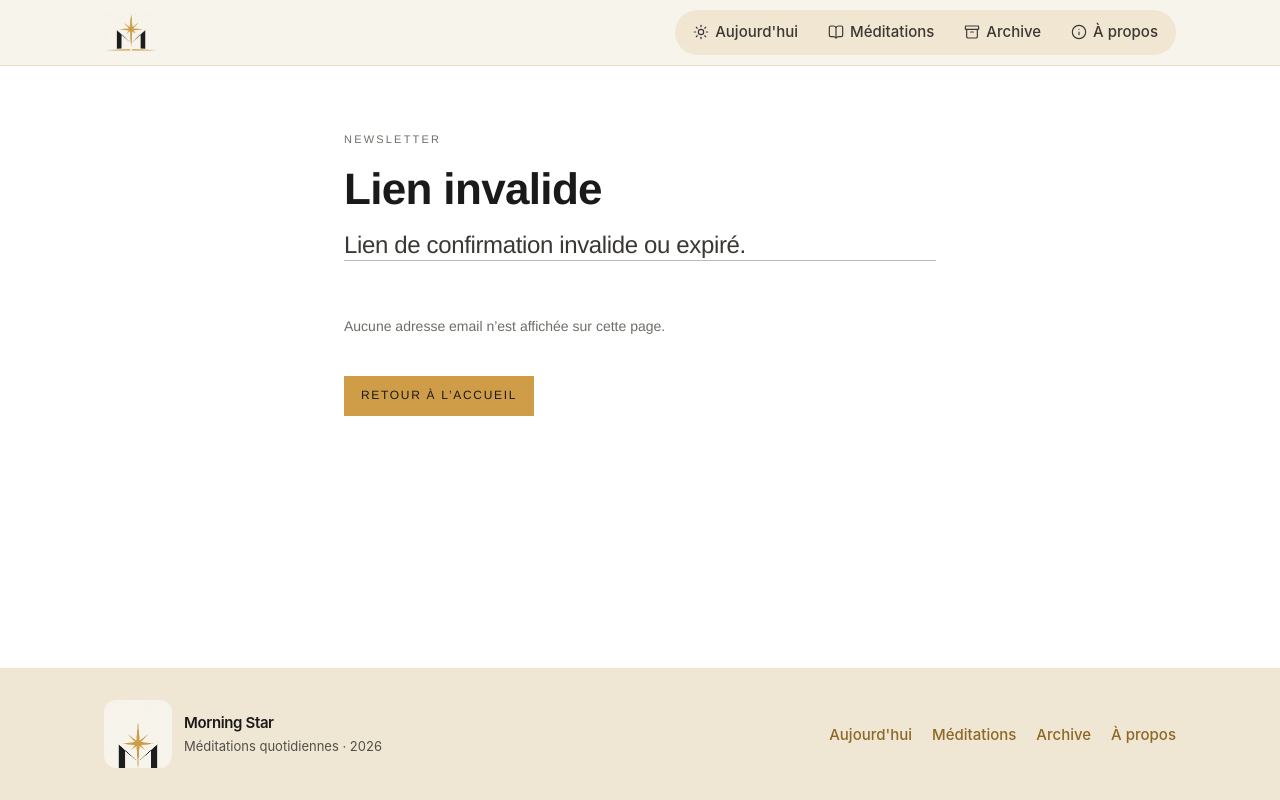
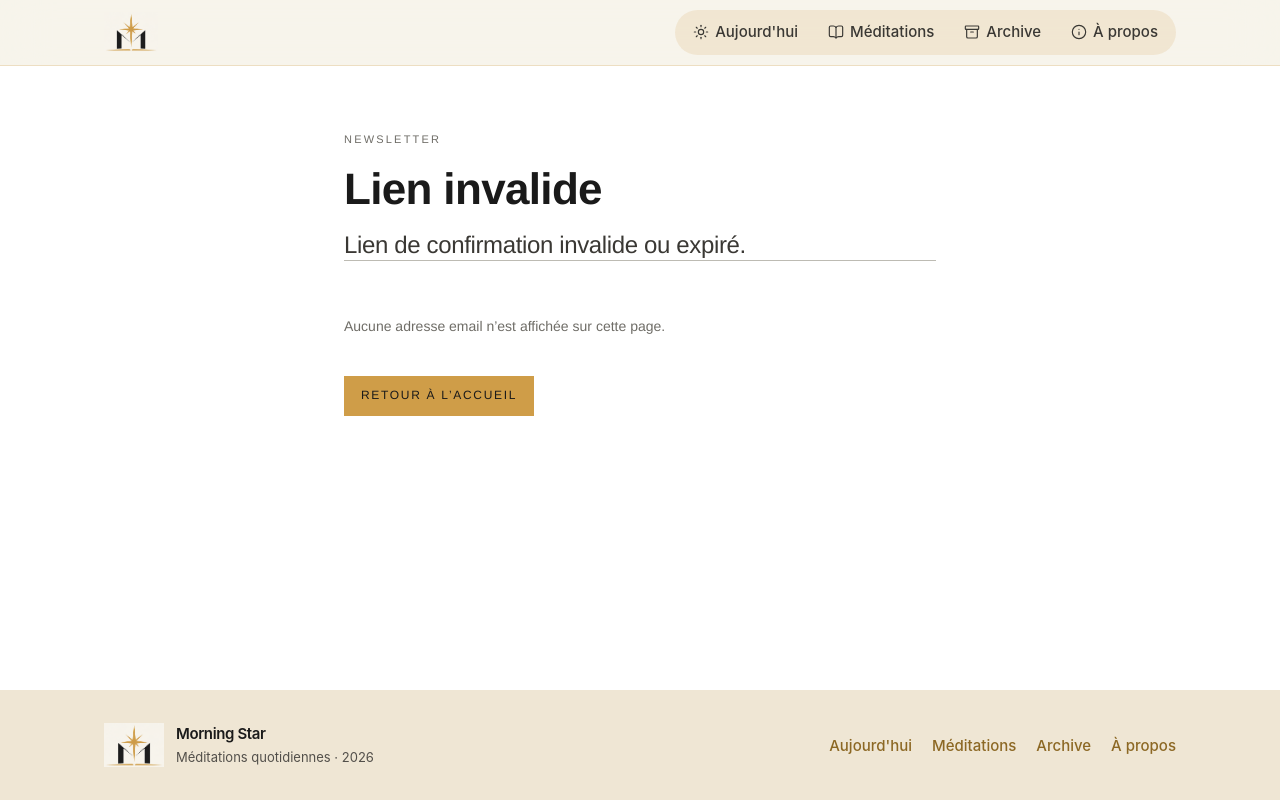
Before and after one commit to azerty-78/morning-star, a Next.js app: page /newsletter/confirm in a window 1280 px wide. Built offline with nearby package versions, Linux system fonts and the light colour scheme; no server answers.

Commit message:
Update SiteFooter branding styles for improved visual consistency: - Changed brand mark class from 'brand-mark--lg' to 'brand-mark--footer' for better alignment with footer design. - Added 'mark' prop to BrandLogo for enhanced decorative presentation.

```diff
--- a/src/components/layout/site-footer.tsx
+++ b/src/components/layout/site-footer.tsx
@@ -14,8 +14,8 @@ export function SiteFooter() {
           className="flex items-center gap-3 no-underline"
           aria-label={`${APP_NAME} — accueil`}
         >
-          <span className="brand-mark brand-mark--lg">
-            <BrandLogo decorative />
+          <span className="brand-mark brand-mark--footer">
+            <BrandLogo decorative mark />
           </span>
           <div>
             <p className="text-[15px] font-semibold tracking-tight text-ms-black">
--- a/src/styles/globals.css
+++ b/src/styles/globals.css
@@ -327,15 +327,22 @@ hr {
   object-fit: contain;
 }
 
-.brand-mark--lg {
-  width: 4.25rem;
-  height: 4.25rem;
+/* Pied de page : même emblème, à hauteur des deux lignes de texte. */
+.brand-mark--footer {
+  width: auto;
+  height: 2.75rem;
+  overflow: visible;
+  border-radius: 0;
 }
 
-.brand-mark--lg img {
-  top: -20%;
-  width: 10rem;
-  height: 10rem;
+.brand-mark--footer img {
+  position: static;
+  top: auto;
+  left: auto;
+  width: auto;
+  height: 2.75rem;
+  max-width: none;
+  transform: none;
 }
 
 /* En-tête : emblème entier, à la hauteur de la barre. */
```
